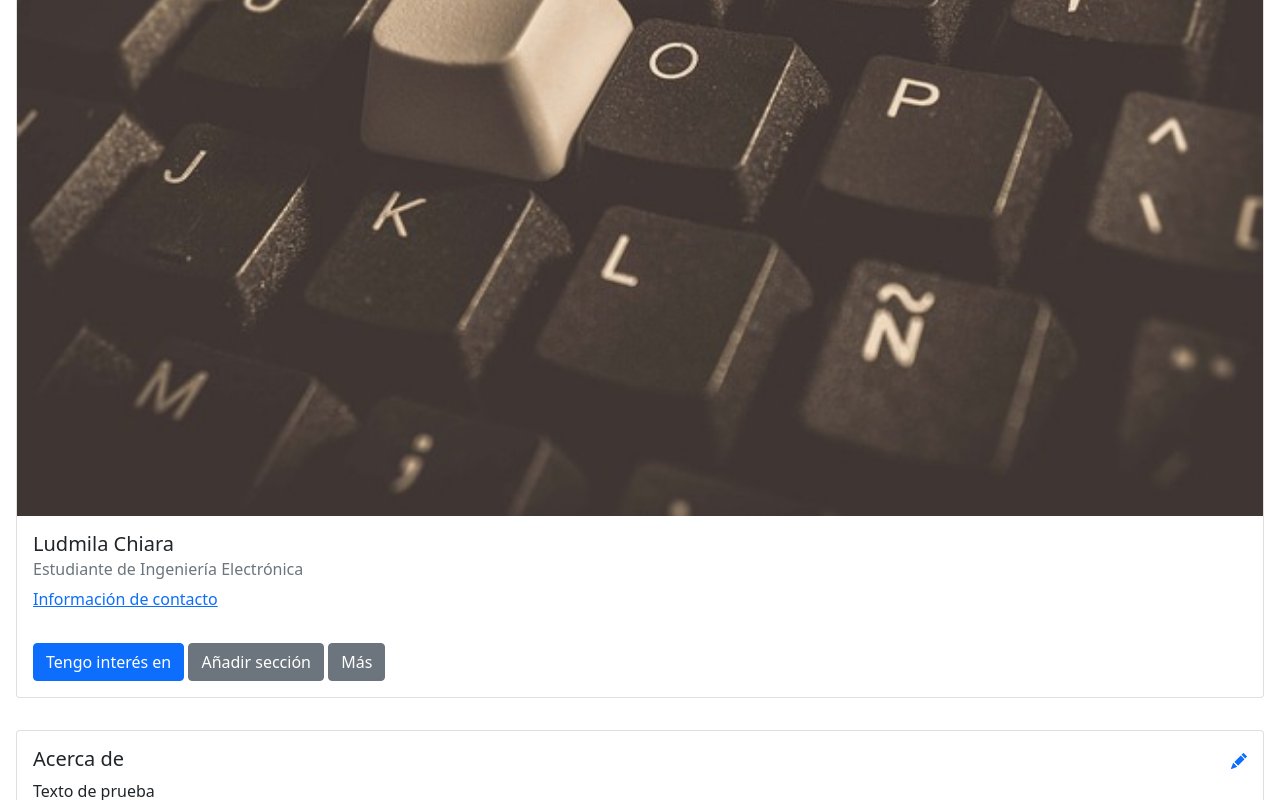
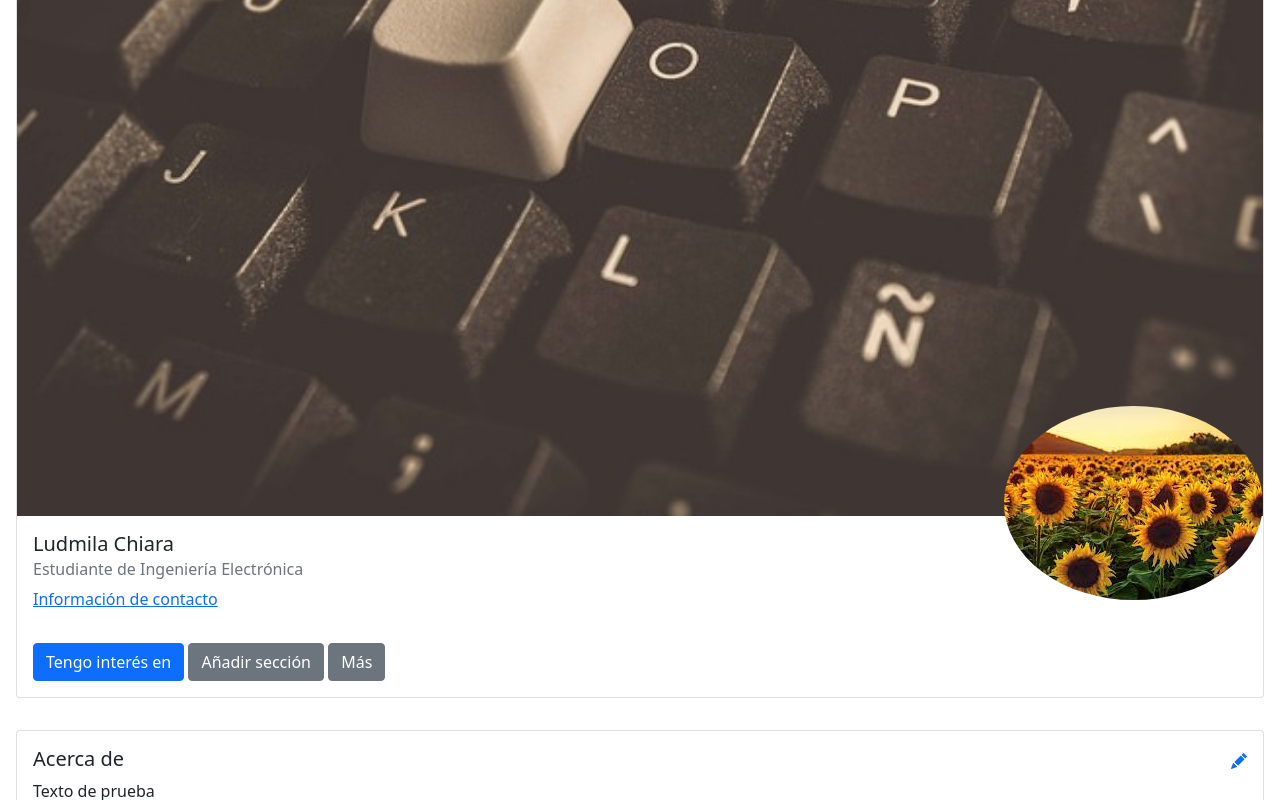
Before and after one commit to lachiara24/portfolio-maqueta, a plain HTML site: page index.html in a window 1280 px wide. Shown: the part 390-1190 px from the top of the page. Drawn offline with nearby package versions, Linux system fonts and the light colour scheme.

Commit message:
Foto de perfil

```diff
--- a/index.html
+++ b/index.html
@@ -57,6 +57,9 @@
                 <div class="col-12 p-3">
                     <div class="card">
                         <img class="card-img-top" src="./img/keyboard.jpg" alt="Imagen de portada">
+                            <img src="/img/girasoles.jpg" alt=""
+                            class="position-absolute bottom-0 end-0 translate-middle-y rounded-circle">
+
                         <div class="card-body">
                             <h5 class="card-title">Ludmila Chiara</h5>
                             <h6 class="card-subtitle mb-2 text-muted">Estudiante de Ingeniería Electrónica</h6>
@@ -192,6 +195,7 @@
 
     </div>
 
+
         <script src="https://cdn.jsdelivr.net/npm/bootstrap@5.0.2/dist/js/bootstrap.bundle.min.js" integrity="sha384-MrcW6ZMFYlzcLA8Nl+NtUVF0sA7MsXsP1UyJoMp4YLEuNSfAP+JcXn/tWtIaxVXM"
         crossorigin="anonymous"></script>
     </body>
```
